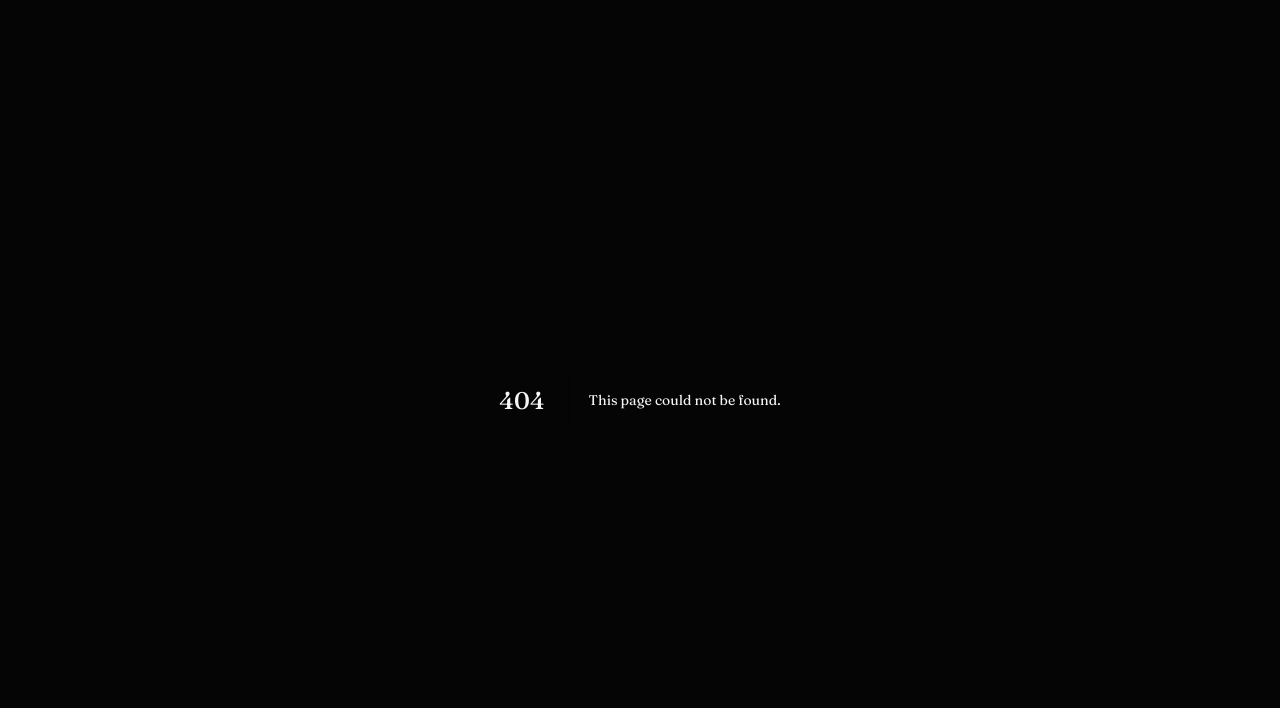
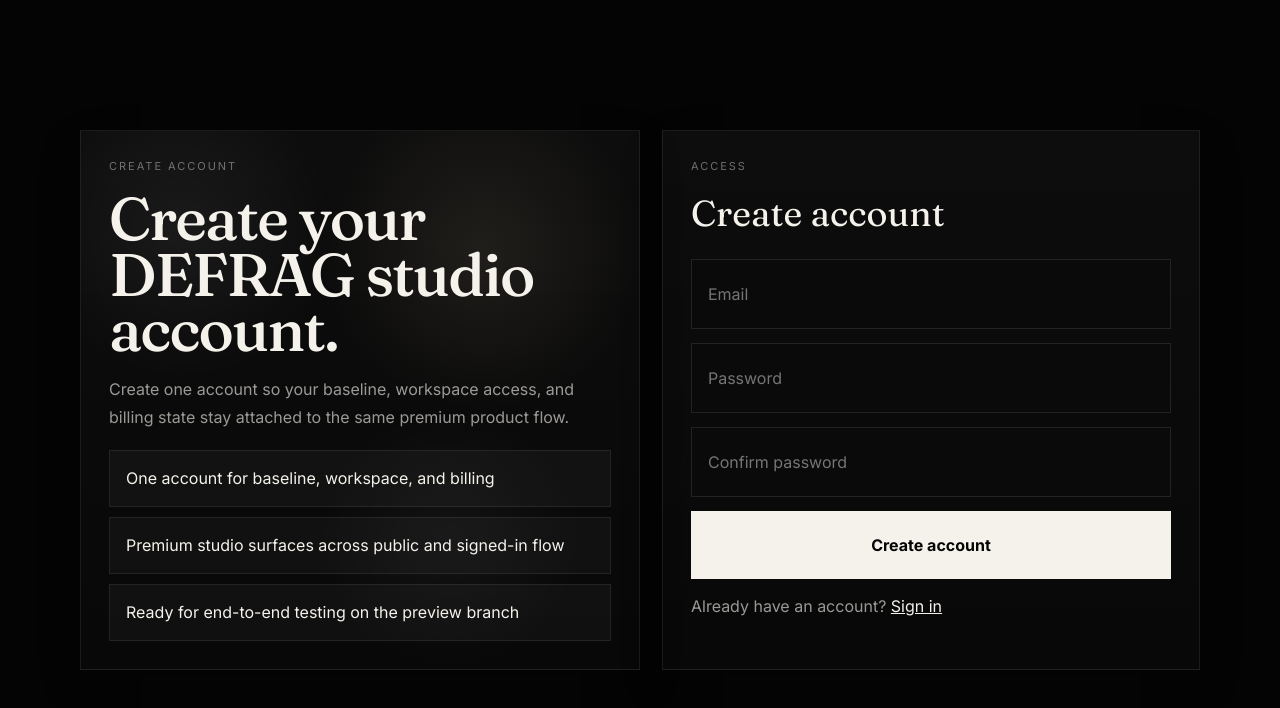
Before and after one commit to chadjameso93-netizen/defragsrelationalswap, a Next.js app in the folder apps/web/: page /signup/studio in a window 1280 px wide. Before the commit this address had no page. Shown: the top 708 px of the page. Built offline with nearby package versions, Linux system fonts and the light colour scheme; no server answers.

Commit message:
Add premium DEFRAG studio sign up page

```diff
--- /dev/null
+++ b/apps/web/src/app/signup/studio/page.tsx
@@ -0,0 +1,101 @@
+"use client";
+
+import Link from 'next/link';
+import { FormEvent, useState } from 'react';
+import { useRouter } from 'next/navigation';
+import { createClient } from '@/utils/supabase/client';
+
+export default function StudioSignUpPage() {
+  const router = useRouter();
+  const supabase = createClient();
+  const [email, setEmail] = useState('');
+  const [password, setPassword] = useState('');
+  const [confirmPassword, setConfirmPassword] = useState('');
+  const [error, setError] = useState<string | null>(null);
+  const [loading, setLoading] = useState(false);
+
+  async function handleSubmit(event: FormEvent<HTMLFormElement>) {
+    event.preventDefault();
+    setLoading(true);
+    setError(null);
+
+    if (password.length < 8) {
+      setError('Password must be at least 8 characters.');
+      setLoading(false);
+      return;
+    }
+
+    if (password !== confirmPassword) {
+      setError('Passwords do not match.');
+      setLoading(false);
+      return;
+    }
+
+    const { error: signUpError } = await supabase.auth.signUp({
+      email,
+      password,
+      options: {
+        emailRedirectTo: `${window.location.origin}/app/studio`,
+      },
+    });
+
+    if (signUpError) {
+      setError(signUpError.message);
+      setLoading(false);
+      return;
+    }
+
+    router.push('/app/studio');
+    router.refresh();
+  }
+
+  return (
+    <main style={{ minHeight: '100vh', background: '#040404', color: '#f5f2ec', display: 'grid', placeItems: 'center', padding: 22 }}>
+      <style>{`
+        .signup-shell { width: min(1120px, 100%); display: grid; grid-template-columns: 1.02fr 0.98fr; gap: 22px; }
+        .signup-card { border: 1px solid rgba(255,255,255,0.08); background: linear-gradient(180deg, rgba(255,255,255,0.035), rgba(255,255,255,0.015)); box-shadow: 0 16px 40px rgba(0,0,0,0.18); }
+        .signup-kicker { font-size: 11px; letter-spacing: 0.18em; text-transform: uppercase; color: rgba(245,242,236,0.42); }
+        .signup-muted { color: rgba(245,242,236,0.62); }
+        .signup-title { font-size: 60px; line-height: 0.92; letter-spacing: -0.03em; font-family: var(--font-display), serif; margin: 0; }
+        .signup-stage { position: relative; overflow: hidden; padding: 28px; display: grid; gap: 18px; }
+        .signup-stage::before { content: ''; position: absolute; inset: 0; background: radial-gradient(circle at 18% 18%, rgba(255,255,255,0.06), transparent 24%), radial-gradient(circle at 72% 22%, rgba(214,195,161,0.10), transparent 28%), radial-gradient(circle at 66% 76%, rgba(255,255,255,0.04), transparent 24%); }
+        .signup-stage > * { position: relative; z-index: 1; }
+        .signup-step { padding: 14px 16px; border: 1px solid rgba(255,255,255,0.08); background: rgba(255,255,255,0.03); line-height: 1.68; }
+        .signup-form { padding: 28px; display: grid; gap: 14px; }
+        .signup-input { padding: 14px 16px; background: #0a0a0a; color: #f5f2ec; border: 1px solid rgba(255,255,255,0.1); }
+        .signup-btn { border: 0; padding: 14px 18px; background: #f5f2ec; color: #050505; font-weight: 700; }
+        @media (max-width: 920px) { .signup-shell { grid-template-columns: 1fr; } .signup-title { font-size: 44px; } }
+      `}</style>
+
+      <section className='signup-shell'>
+        <div className='signup-card signup-stage'>
+          <div className='signup-kicker'>Create account</div>
+          <h1 className='signup-title'>Create your DEFRAG studio account.</h1>
+          <div className='signup-muted' style={{ lineHeight: 1.78 }}>
+            Create one account so your baseline, workspace access, and billing state stay attached to the same premium product flow.
+          </div>
+          <div style={{ display: 'grid', gap: 10 }}>
+            <div className='signup-step'>One account for baseline, workspace, and billing</div>
+            <div className='signup-step'>Premium studio surfaces across public and signed-in flow</div>
+            <div className='signup-step'>Ready for end-to-end testing on the preview branch</div>
+          </div>
+        </div>
+
+        <form onSubmit={handleSubmit} className='signup-card signup-form'>
+          <div style={{ display: 'grid', gap: 8 }}>
+            <div className='signup-kicker'>Access</div>
+            <div style={{ fontSize: 36, fontFamily: 'var(--font-display), serif' }}>Create account</div>
+          </div>
+          <input className='signup-input' value={email} onChange={(e) => setEmail(e.target.value)} type='email' placeholder='Email' required />
+          <input className='signup-input' value={password} onChange={(e) => setPassword(e.target.value)} type='password' placeholder='Password' required />
+          <input className='signup-input' value={confirmPassword} onChange={(e) => setConfirmPassword(e.target.value)} type='password' placeholder='Confirm password' required />
+          {error ? <div style={{ color: '#fca5a5' }}>{error}</div> : null}
+          <button type='submit' disabled={loading} className='signup-btn'>{loading ? 'Creating account...' : 'Create account'}</button>
+          <div className='signup-muted' style={{ lineHeight: 1.7 }}>
+            Already have an account? <Link href='/signin/studio' style={{ color: '#f5f2ec' }}>Sign in</Link>
+          </div>
+        </form>
+      </section>
+    </main>
+  );
+}
```
